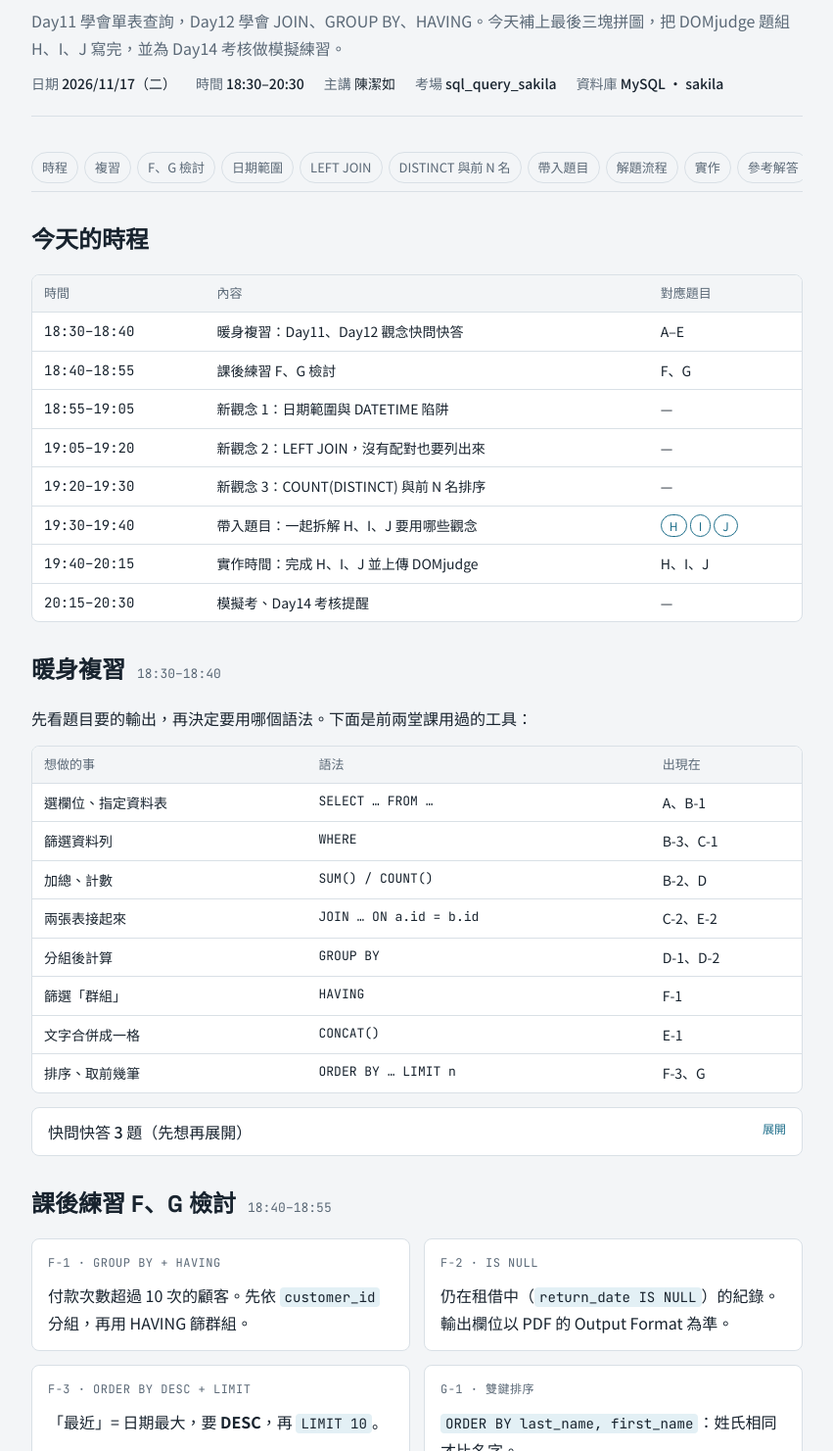
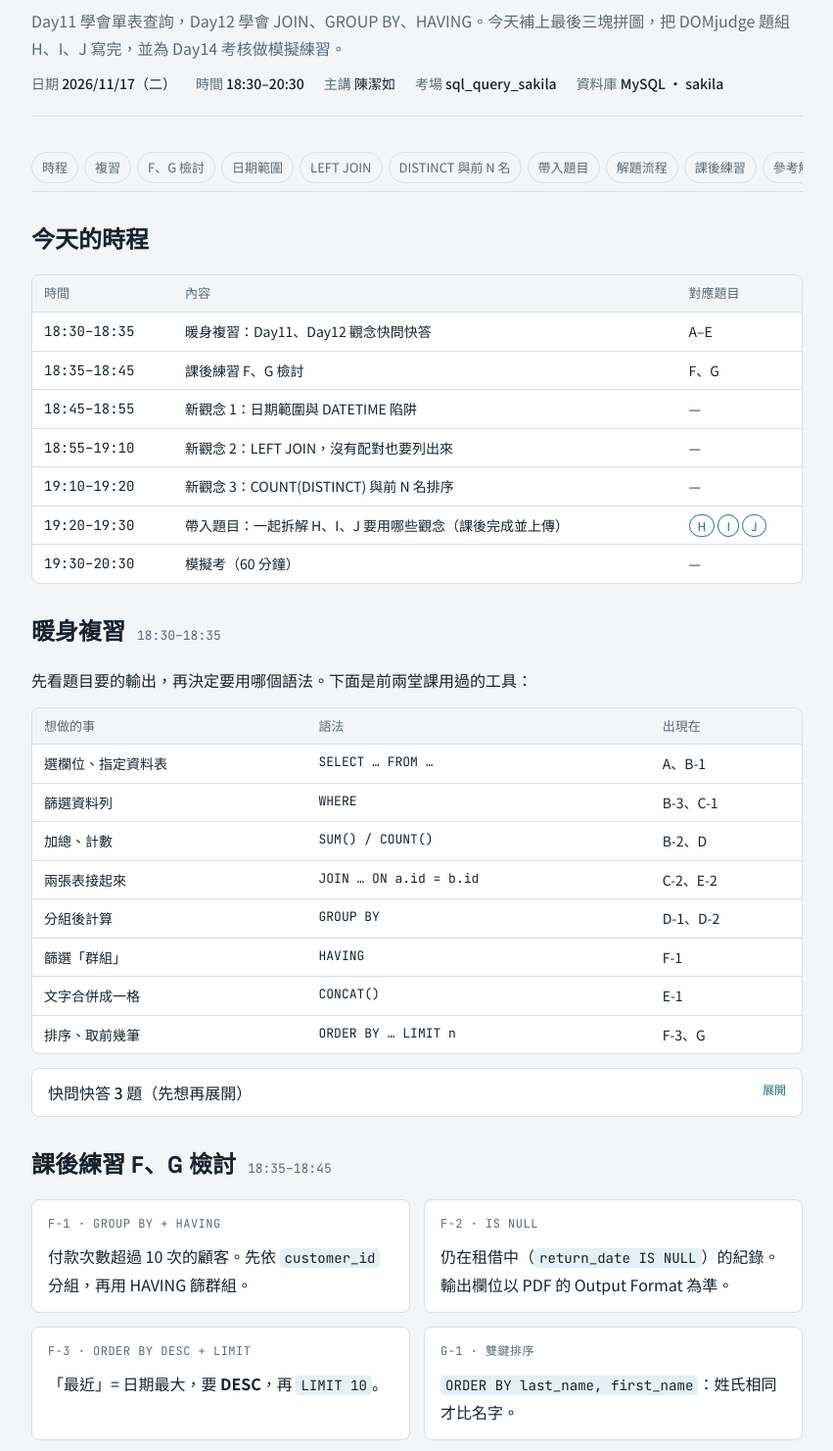
Before and after one commit to annieivy0224-byte/sql-day13, a plain HTML site: page index.html in a window 1280 px wide. Shown: the part 114-1595 px from the top of the page at 98% size, without its empty margins (214-1065 px from the left). Drawn offline with Linux system fonts and the light colour scheme.

Commit message:
Reschedule: 60-minute mock exam, H/I/J as homework
Co-Authored-By: Claude Opus 5.5 <noreply@anthropic.com>

```diff
--- a/index.html
+++ b/index.html
@@ -110,7 +110,7 @@ html{scroll-behavior:smooth}
 </header>
 
 <nav class="toc" aria-label="章節">
-  <a href="#plan">時程</a><a href="#review">複習</a><a href="#fg">F、G 檢討</a><a href="#date">日期範圍</a><a href="#left">LEFT JOIN</a><a href="#distinct">DISTINCT 與前 N 名</a><a href="#apply">帶入題目</a><a href="#flow">解題流程</a><a href="#lab">實作</a><a href="#ans">參考解答</a><a href="#mock">模擬考</a>
+  <a href="#plan">時程</a><a href="#review">複習</a><a href="#fg">F、G 檢討</a><a href="#date">日期範圍</a><a href="#left">LEFT JOIN</a><a href="#distinct">DISTINCT 與前 N 名</a><a href="#apply">帶入題目</a><a href="#flow">解題流程</a><a href="#lab">課後練習</a><a href="#ans">參考解答</a><a href="#mock">模擬考</a>
 </nav>
 
 <section id="plan">
@@ -118,20 +118,19 @@ html{scroll-behavior:smooth}
   <div class="tbl"><table class="sched">
     <thead><tr><th>時間</th><th>內容</th><th>對應題目</th></tr></thead>
     <tbody>
-      <tr><td>18:30–18:40</td><td>暖身複習：Day11、Day12 觀念快問快答</td><td>A–E</td></tr>
-      <tr><td>18:40–18:55</td><td>課後練習 F、G 檢討</td><td>F、G</td></tr>
-      <tr><td>18:55–19:05</td><td>新觀念 1：日期範圍與 DATETIME 陷阱</td><td>—</td></tr>
-      <tr><td>19:05–19:20</td><td>新觀念 2：LEFT JOIN，沒有配對也要列出來</td><td>—</td></tr>
-      <tr><td>19:20–19:30</td><td>新觀念 3：COUNT(DISTINCT) 與前 N 名排序</td><td>—</td></tr>
-      <tr><td>19:30–19:40</td><td>帶入題目：一起拆解 H、I、J 要用哪些觀念</td><td><span class="pill new">H</span> <span class="pill new">I</span> <span class="pill new">J</span></td></tr>
-      <tr><td>19:40–20:15</td><td>實作時間：完成 H、I、J 並上傳 DOMjudge</td><td>H、I、J</td></tr>
-      <tr><td>20:15–20:30</td><td>模擬考、Day14 考核提醒</td><td>—</td></tr>
+      <tr><td>18:30–18:35</td><td>暖身複習：Day11、Day12 觀念快問快答</td><td>A–E</td></tr>
+      <tr><td>18:35–18:45</td><td>課後練習 F、G 檢討</td><td>F、G</td></tr>
+      <tr><td>18:45–18:55</td><td>新觀念 1：日期範圍與 DATETIME 陷阱</td><td>—</td></tr>
+      <tr><td>18:55–19:10</td><td>新觀念 2：LEFT JOIN，沒有配對也要列出來</td><td>—</td></tr>
+      <tr><td>19:10–19:20</td><td>新觀念 3：COUNT(DISTINCT) 與前 N 名排序</td><td>—</td></tr>
+      <tr><td>19:20–19:30</td><td>帶入題目：一起拆解 H、I、J 要用哪些觀念（課後完成並上傳）</td><td><span class="pill new">H</span> <span class="pill new">I</span> <span class="pill new">J</span></td></tr>
+      <tr><td>19:30–20:30</td><td>模擬考（60 分鐘）</td><td>—</td></tr>
     </tbody>
   </table></div>
 </section>
 
 <section id="review">
-  <h2>暖身複習 <span class="tm">18:30–18:40</span></h2>
+  <h2>暖身複習 <span class="tm">18:30–18:35</span></h2>
   <p>先看題目要的輸出，再決定要用哪個語法。下面是前兩堂課用過的工具：</p>
   <div class="tbl"><table>
     <thead><tr><th>想做的事</th><th>語法</th><th>出現在</th></tr></thead>
@@ -160,7 +159,7 @@ html{scroll-behavior:smooth}
 </section>
 
 <section id="fg">
-  <h2>課後練習 F、G 檢討 <span class="tm">18:40–18:55</span></h2>
+  <h2>課後練習 F、G 檢討 <span class="tm">18:35–18:45</span></h2>
   <div class="grid2">
     <div class="card"><span class="lbl">F-1 · GROUP BY + HAVING</span><p>付款次數超過 10 次的顧客。先依 <code>customer_id</code> 分組，再用 HAVING 篩群組。</p></div>
     <div class="card"><span class="lbl">F-2 · IS NULL</span><p>仍在租借中（<code>return_date IS NULL</code>）的紀錄。輸出欄位以 PDF 的 Output Format 為準。</p></div>
@@ -172,7 +171,7 @@ html{scroll-behavior:smooth}
 </section>
 
 <section id="date">
-  <h2>新觀念 1：日期範圍 <span class="tm">18:55–19:05</span></h2>
+  <h2>新觀念 1：日期範圍 <span class="tm">18:45–18:55</span></h2>
   <p>sakila 裡的 <code>rental_date</code>、<code>payment_date</code>、<code>return_date</code> 都是 <b>DATETIME</b>，除了日期還帶有時分秒，例如 <code>2005-07-06 14:23:05</code>。</p>
   <p><b>例子</b>：查 2005/7/5 到 2005/7/6 這兩天的所有付款。直覺會寫成 <code>BETWEEN '2005-07-05' AND '2005-07-06'</code>，結果卻少了資料。</p>
 
@@ -199,7 +198,7 @@ html{scroll-behavior:smooth}
 </section>
 
 <section id="left">
-  <h2>新觀念 2：LEFT JOIN <span class="tm">19:05–19:20</span></h2>
+  <h2>新觀念 2：LEFT JOIN <span class="tm">18:55–19:10</span></h2>
   <p>學校有 3 個社團，但「程式設計社」剛成立，還沒有學生加入：</p>
   <div class="grid2">
     <div class="card"><span class="lbl">club · 社團</span>
@@ -259,7 +258,7 @@ html{scroll-behavior:smooth}
 </section>
 
 <section id="distinct">
-  <h2>新觀念 3：COUNT(DISTINCT) 與前 N 名 <span class="tm">19:20–19:30</span></h2>
+  <h2>新觀念 3：COUNT(DISTINCT) 與前 N 名 <span class="tm">19:10–19:20</span></h2>
   <h3>COUNT(DISTINCT)：重複的只算一次</h3>
   <p><b>例子</b>：有多少位顧客付過款？一位顧客會付很多次款，所以 <code>payment</code> 表裡同一個 <code>customer_id</code> 會出現很多次。</p>
   <div class="grid2">
@@ -300,7 +299,7 @@ html{scroll-behavior:smooth}
 </section>
 
 <section id="apply">
-  <h2>帶入題目：H、I、J <span class="tm">19:30–19:40</span></h2>
+  <h2>帶入題目：H、I、J <span class="tm">19:20–19:30</span></h2>
   <p>三個新觀念都學完了，接下來看 DOMjudge 上的題目。先一起拆題，說出每題要用哪些觀念，再開始寫。</p>
 
   <div class="card"><span class="lbl">H · Sakila Task 8 · H.sql</span>
@@ -346,7 +345,7 @@ html{scroll-behavior:smooth}
 </section>
 
 <section id="lab">
-  <h2>實作時間 <span class="tm">19:40–20:15</span></h2>
+  <h2>課後練習：H、I、J <span class="tm">課後完成</span></h2>
   <div class="tbl"><table>
     <thead><tr><th>題目</th><th>上傳檔案</th><th>用到的新觀念</th></tr></thead>
     <tbody>
@@ -428,7 +427,7 @@ html{scroll-behavior:smooth}
 </section>
 
 <section id="mock">
-  <h2>模擬考 <span class="tm">20:15–20:30</span></h2>
+  <h2>模擬考 <span class="tm">19:30–20:30 · 60 分鐘</span></h2>
   <p>考場：<b class="mono">sql_query_chinook</b></p>
 </section>
 
```
